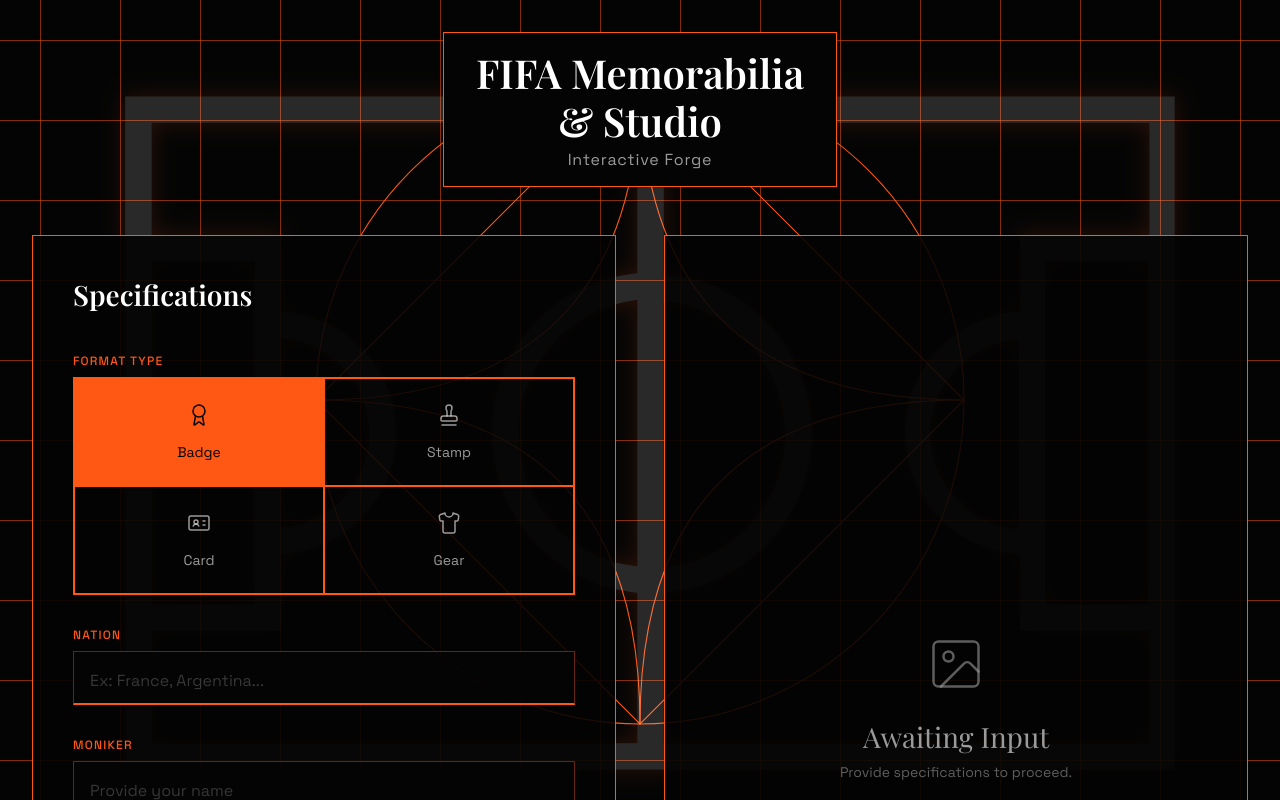
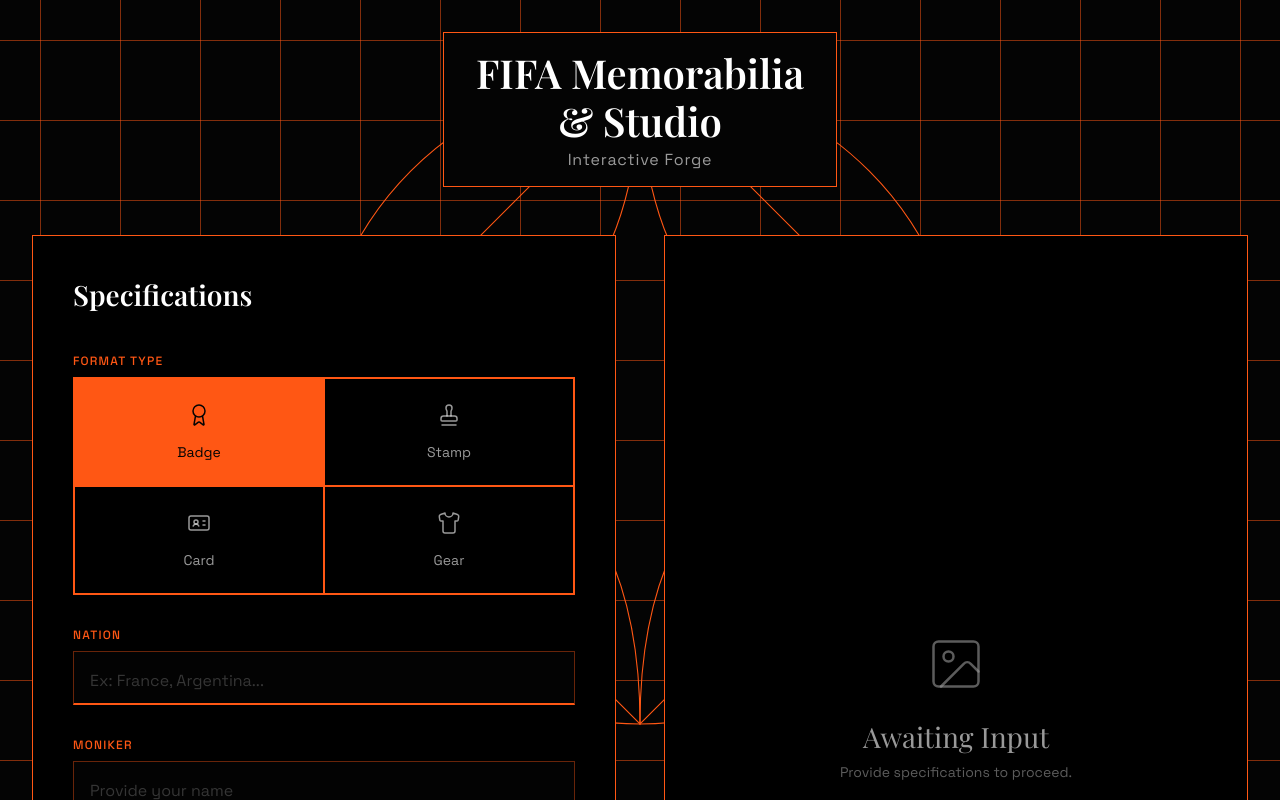
Before and after one commit to vamsibatchu1/fifa26, a React (Vite) app: page / in a window 1280 px wide. Shown: the top 800 px of the page. Built offline with nearby package versions, Linux system fonts and the light colour scheme.

Commit message:
UI: Make panels fully opaque black and remove stadium SVG background

```diff
--- a/src/App.jsx
+++ b/src/App.jsx
@@ -1,7 +1,6 @@
 import React, { useState } from 'react';
 import { Award, Stamp, IdCard, Shirt, Settings, Play, Image as ImageIcon } from 'lucide-react';
 import './index.css';
-import soccerSvg from './assets/soccer.svg';
 
 const itemTypes = [
   { id: 'badge', label: 'Badge', icon: Award },
@@ -89,8 +88,6 @@
         <path d="M 50,500 Q 500,950 500,950 Q 500,500 50,500 Z" />
         <path d="M 950,500 Q 500,950 500,950 Q 500,500 950,500 Z" />
       </svg>
-
-      <img src={soccerSvg} className="stadium-graphic" alt="Stadium Map" />
 
       <header className="header" style={{ zIndex: 10 }}>
         <h1>FIFA Memorabilia<br />& Studio</h1>
--- a/src/index.css
+++ b/src/index.css
@@ -7,7 +7,7 @@
   --text-primary: #ffffff;
   --text-secondary: rgba(255, 255, 255, 0.6);
   --accent-orange: #ff5714; /* A vivid, slightly reddish neon orange */
-  --panel-bg: rgba(4, 4, 4, 0.9);
+  --panel-bg: #000000;
   --panel-border: var(--accent-orange);
   --input-bg: rgba(4, 4, 4, 0.8);
   --input-border: rgba(255, 87, 20, 0.4);
```
